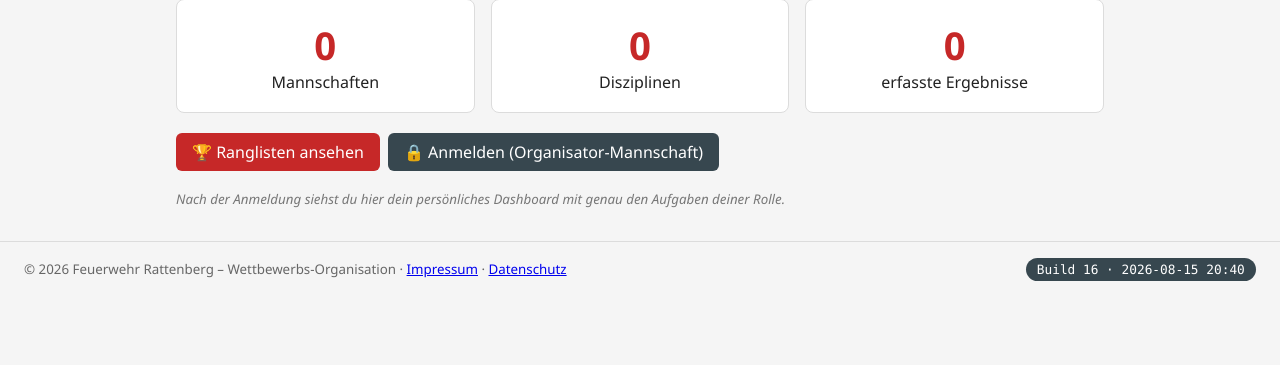
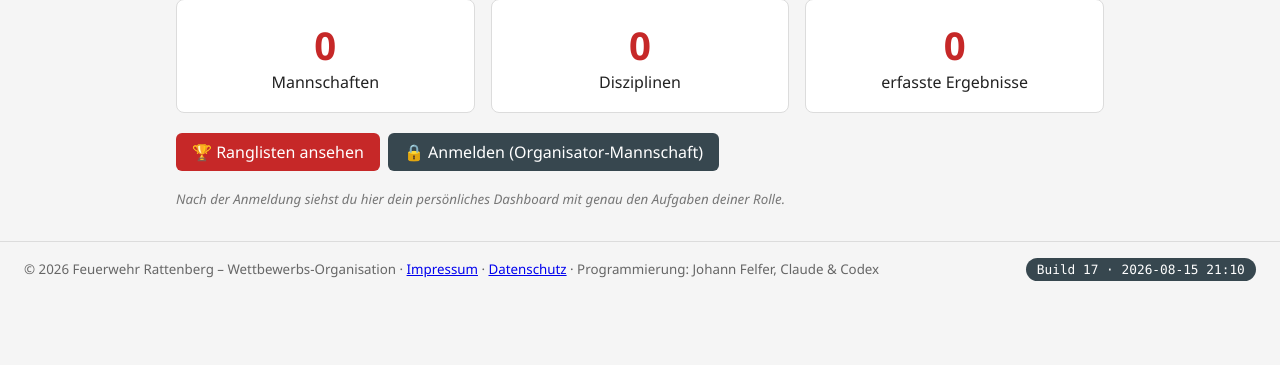
Before and after one commit to HansFel/FeuerwehrRattenberg, a Flask app: page / in a window 1280 px wide. Shown: the part 198-563 px from the top of the page. Run offline with Flask 3, Linux system fonts and the light colour scheme.

Commit message:
Programmierung-Credits im Footer ergänzen
Co-Authored-By: Claude Sonnet 5 <noreply@anthropic.com>

```diff
--- a/app/templates/base.html
+++ b/app/templates/base.html
@@ -73,7 +73,8 @@
     <small>© {{ heutiges_jahr() }} Feuerwehr Rattenberg – Wettbewerbs-Organisation
       {%- if INSTANZ_NAME and INSTANZ_NAME != 'ffrattenberg' %} · Instanz: {{ INSTANZ_NAME }}{% endif %}
       · <a href="{{ url_for('start.impressum') }}">Impressum</a>
-      · <a href="{{ url_for('start.datenschutz') }}">Datenschutz</a></small>
+      · <a href="{{ url_for('start.datenschutz') }}">Datenschutz</a>
+      · Programmierung: Johann Felfer, Claude &amp; Codex</small>
     <span class="build-badge" title="Zeigt, ob ein Deployment den neuesten Code enthält">
       Build {{ BUILD_NUMMER }} · {{ BUILD_ZEIT }}</span>
   </footer>
--- a/app/version.py
+++ b/app/version.py
@@ -7,5 +7,5 @@ kein Auto-Timestamp beim Build, damit der angezeigte Wert eindeutig einem
 bekannten Quellcode-Stand entspricht.
 """
 
-BUILD_NUMMER = 16
-BUILD_ZEIT = "2026-08-15 20:40"
+BUILD_NUMMER = 17
+BUILD_ZEIT = "2026-08-15 21:10"
```
